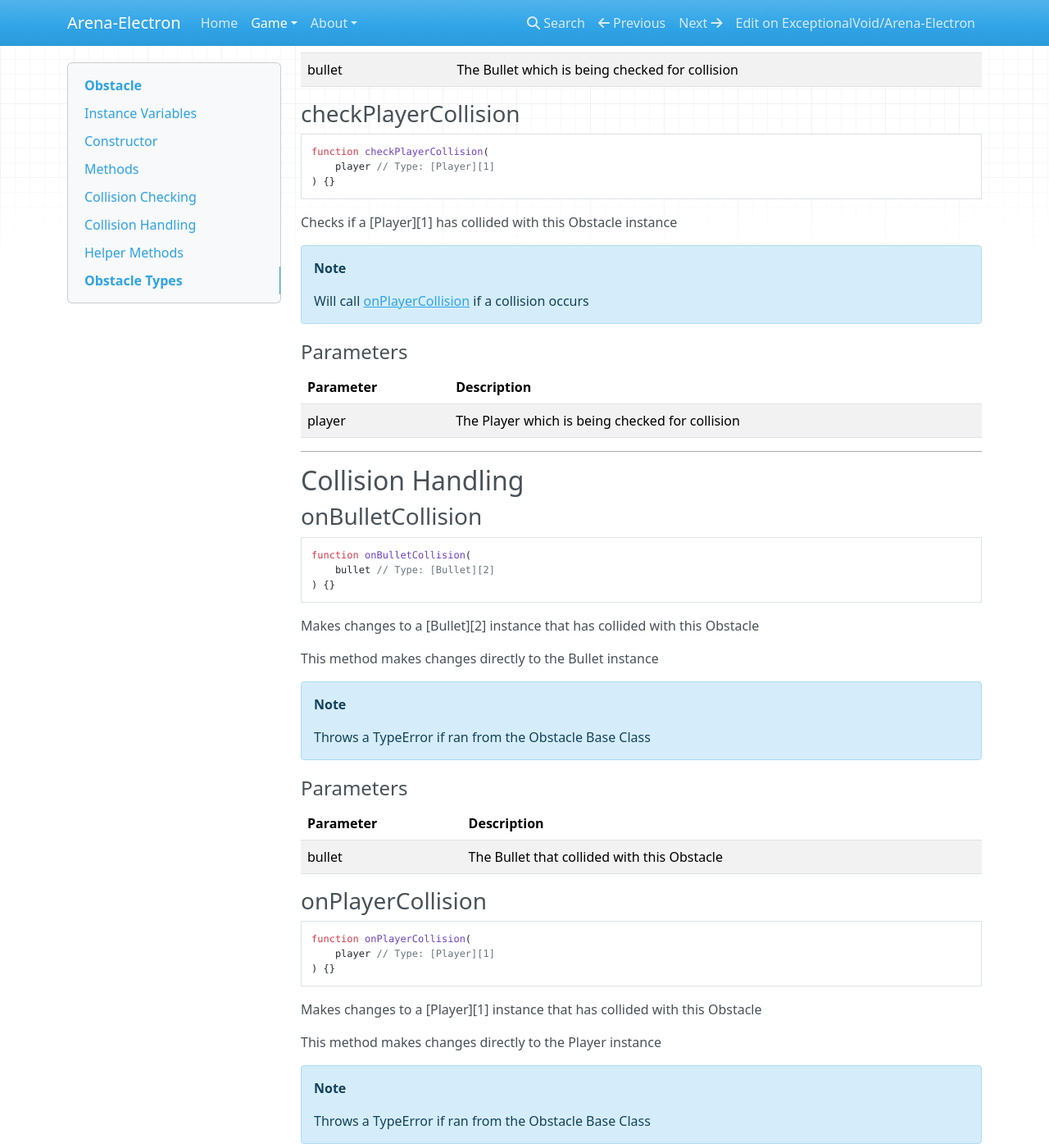
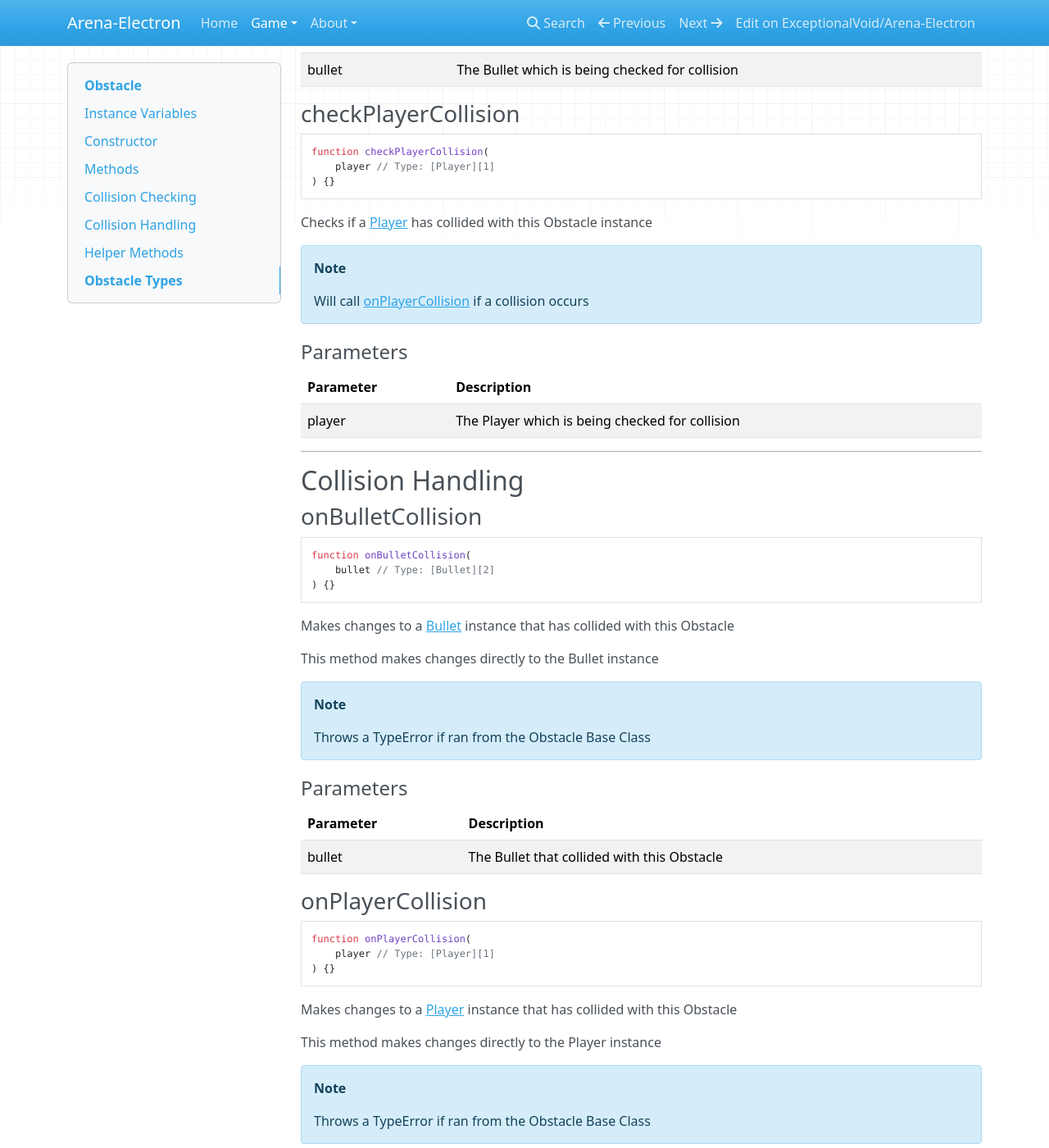
Before and after one commit to gitter-badger/Arena-Electron, an MkDocs documentation site: the page built from docs/game/obstacle.md, in a window 1280 px wide and 1400 px high, scrolled down 2655 px. Shown: the whole window at 82% size. Built offline with MkDocs 1.6.1, drawn with Linux system fonts in a browser that asks for light colours; nearby versions of some CDN libraries; old or Windows-style settings are respelled for this version of MkDocs; some of the changed text lies outside the part shown.

Commit message:
Fixed minor markdown errors

```diff
--- a/docs/game/obstacle.md
+++ b/docs/game/obstacle.md
@@ -222,5 +222,5 @@ The current Obstacle types and their colours are as follows:
 | `#FF8300` |     Bounce      |       Stop      |    All Block |
 | `#FF003F` |     Destroy     |      Damage     | Damage Block |
 
-[1]: "Player" /game/player
-[2]: "Bullet" /game/bullet
+[1]: /game/player "Player"
+[2]: /game/bullet "Bullet"
```
Also changed, not shown: docs/game/arena.md (+1 -1 lines).
